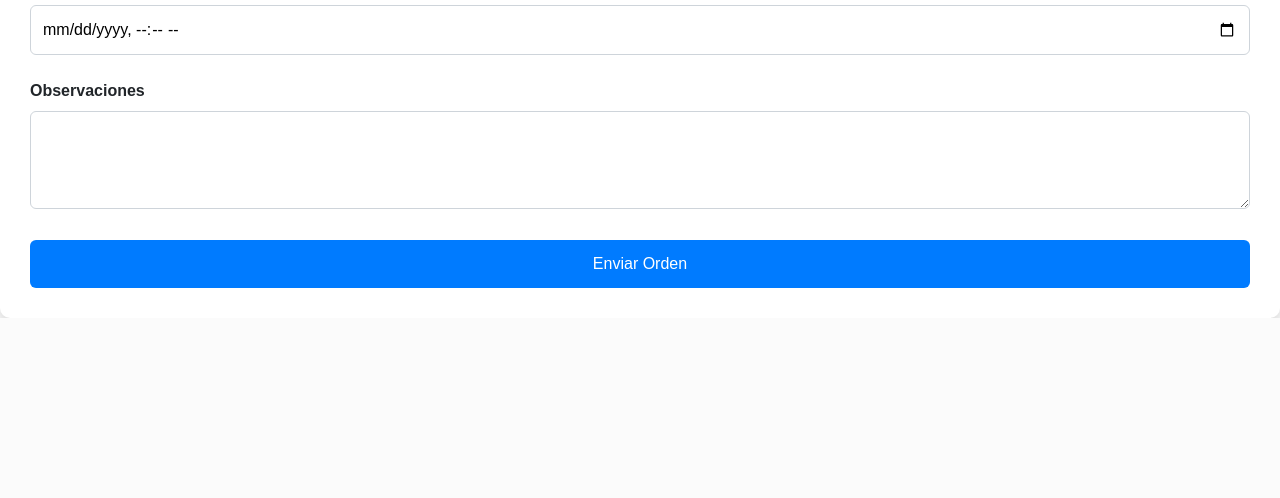
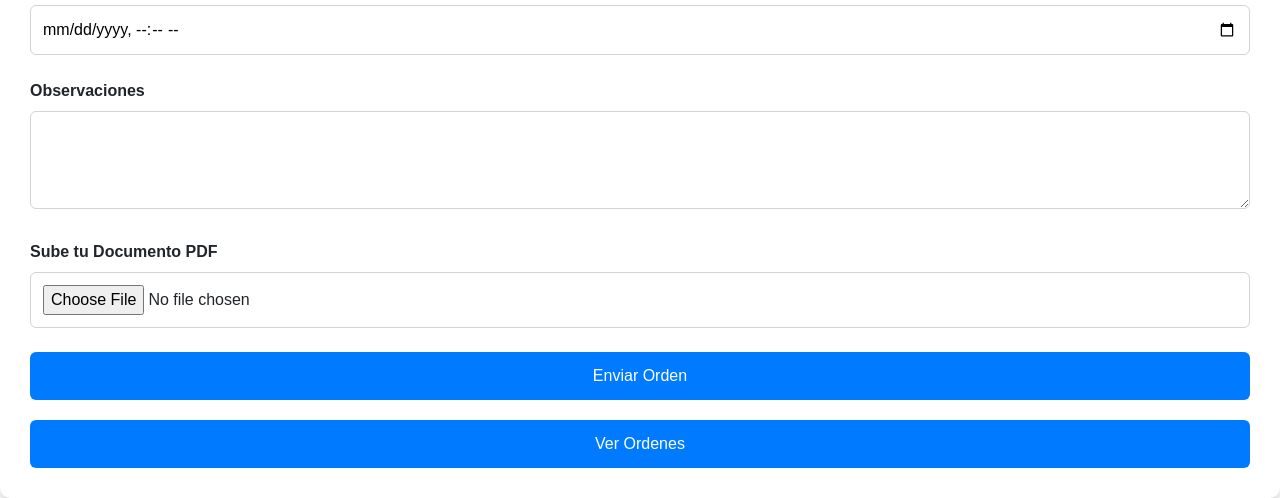
Before and after one commit to DanielMnslv/Usuarios, a Django app: page /orden/ in a window 1280 px wide. Shown: the part 786-1284 px from the top of the page. Before the commit the page ends 1104 px from the top, so only its background shows below. Run offline with Django 5.2, Linux system fonts and the light colour scheme; some libraries are stand-ins or nearby versions.

Commit message:
Update orden.html

```diff
--- a/perfiles/templates/perfiles/orden.html
+++ b/perfiles/templates/perfiles/orden.html
@@ -129,8 +129,17 @@
                     <textarea id="observaciones" name="observaciones" rows="3"></textarea>
                 </div>
 
+                <div class="form-group">
+                    <label for="documento_pdf">Sube tu Documento PDF</label>
+                    <input type="file" id="documento_pdf" name="documento_pdf" accept=".pdf">
+                </div>
+
                 <div class="text-center">
                     <input type="submit" value="Enviar Orden">
+                </div>
+                            <!-- Botón para ver ordenes -->
+                <div class="text-center" style="margin-top: 20px;">
+                <a href="{% url 'ver_ordenes' %}" class="btn btn-primary">Ver Ordenes</a>
                 </div>
             </form>
         </div>
```
